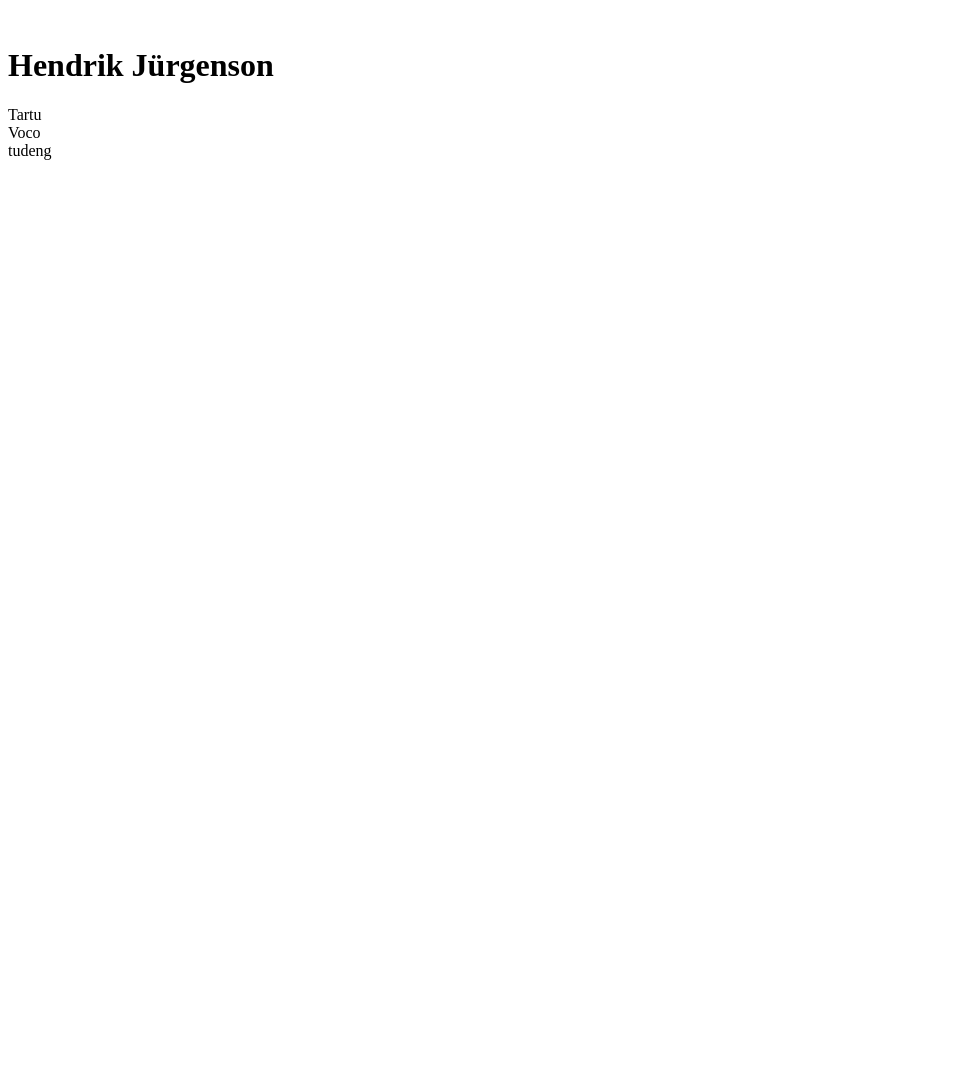
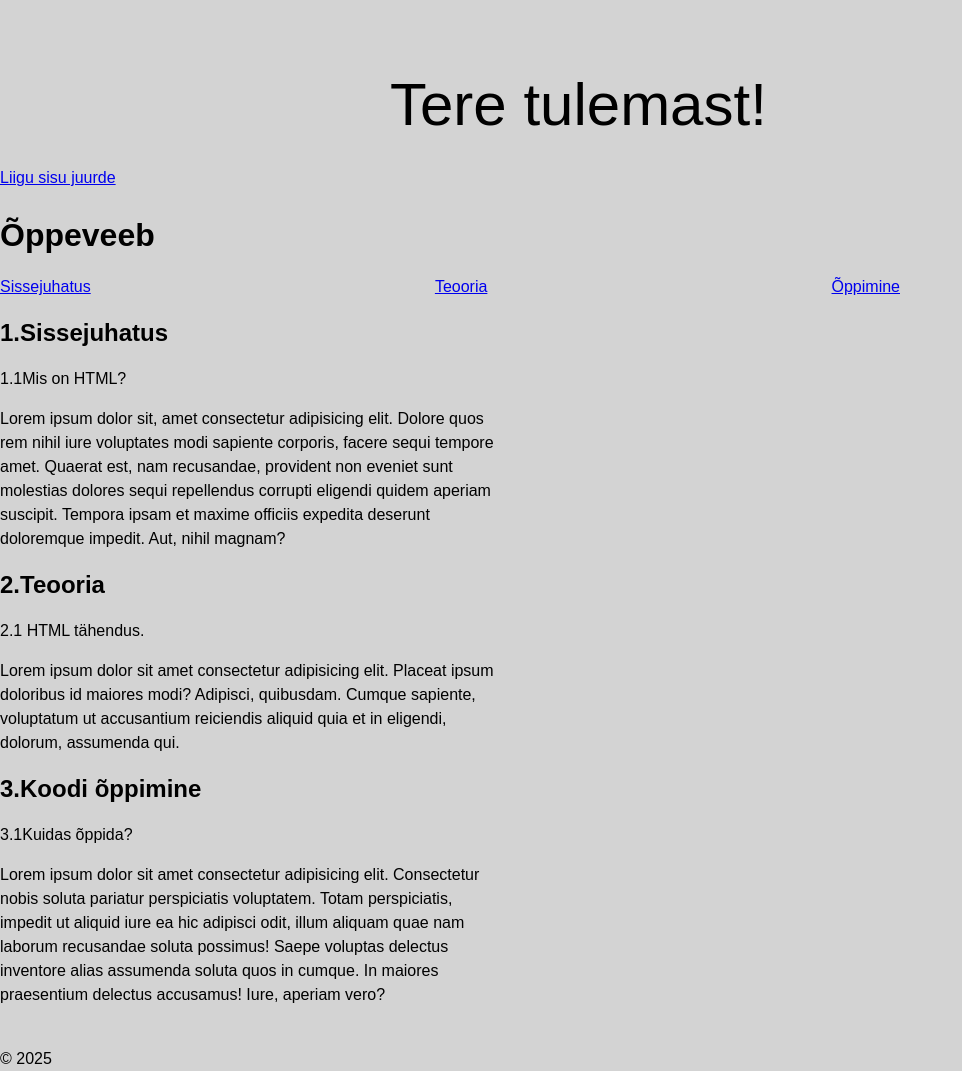
Before and after one commit to Titanic-bq/HTML-CSS-helehelilne-veeb, a plain HTML site: page index.html in a window 1280 px wide. Shown: the whole page, without its empty margins (0-962 px from the left). Before the commit the page ends 800 px from the top, so only its background shows below. Drawn offline with Linux system fonts and the light colour scheme.

Commit message:
added, structure,media,styles,formats

```diff
--- a/css/styles.css
+++ b/css/styles.css
@@ -1,6 +1,51 @@
+body {
+  background-color: lightgrey;
+  margin: auto;
+}
+/* see rida on body jaoks */
+
+#content {
+  font-size: 60px;
+  align-items: center;
+  justify-items: center;
+}
+
+/*Minu veebi värvi sketch võiks olla
+must,valge ning sinine ja kollane,
+liseks see rida on maini jaoks
+*/
+head {
+  font-size: 20px;
+
+}
+/* See rida on headi jaoks*/
+
+header {
+    align-self: center;
+    width: 900px;
+}
+
 p {
-width: 30px;
+  width: 500px;
+
 }
-img {
-width: 130px;
+/*määrab pikkuse*/
+
+body { font-family: Arial, sans-serif; font-size: 16px; line-height: 1.5; }
+h1 { font-size: 2rem; margin-bottom: 1rem; }
+h2 { font-size: 1.5rem; margin: 1rem 0 0.5rem; }
+p { margin-bottom: 1rem; }
+.small { font-size: 0.875rem; color: gray; }
+
+/* tüpograafiasüsteemi lõigud, määrab kõigil teksti suuruse ja stiili*/
+
+button:hover, button:focus {
+outline: 2px solid rgb(255, 230, 4);
+background: rgb(20, 20, 2);
 }
+
+nav {
+   display: flex;
+   justify-content: space-between; /* jaotab elemendid ühtlaselt */
+   align-items: center; /* joondab vertikaalselt keskele */
+}
--- a/index.html
+++ b/index.html
@@ -1,14 +1,41 @@
 <!DOCTYPE html>
-<html>
+<html lang="et"></html>
     <head>
-        <meta>
+        <meta charset="utf-8">
+        <meta name="viewport" content="width=device-width, initial-scale=1">
      <title>Koduleht</title>
      <link rel="stylesheet" href="css/styles.css">
     </head>
     <body>
-        <img src="" alt="">
+
     </body>
+    <main id="content"><p>Tere tulemast!</p></main>
+    <a href="#content" class="skip-link">Liigu sisu juurde</a>
+    <header><h1 class="main-title">Õppeveeb</h1>
+         <nav aria-label="Põhinavigatsioon">
+     <a href="#sissejuhatus">Sissejuhatus</a>
+     <a href="#teooria">Teooria</a>
+     <a href="#koodi õppimine">Õppimine</a>
+  </nav>
+</header>
+<main>
+    <section id="sissejuhatus">
+         <h2>1.Sissejuhatus</h2>
+          <p>1.1Mis on HTML?</p>
+          <p>Lorem ipsum dolor sit, amet consectetur adipisicing elit. Dolore quos rem nihil iure voluptates modi sapiente corporis, facere sequi tempore amet. Quaerat est, nam recusandae, provident non eveniet sunt molestias dolores sequi repellendus corrupti eligendi quidem aperiam suscipit. Tempora ipsam et maxime officiis expedita deserunt doloremque impedit. Aut, nihil magnam?</p>
+    </section>
+  <section id="teooria">
+         <h2>2.Teooria</h2>
+         <p>2.1 HTML tähendus.</p>
+         <p>Lorem ipsum dolor sit amet consectetur adipisicing elit. Placeat ipsum doloribus id maiores modi? Adipisci, quibusdam. Cumque sapiente, voluptatum ut accusantium reiciendis aliquid quia et in eligendi, dolorum, assumenda qui.</p>
+    </section>
+    <section id="koodi õppimine">
+         <h2>3.Koodi õppimine</h2>
+         <p>3.1Kuidas õppida?</p>
+         <p>Lorem ipsum dolor sit amet consectetur adipisicing elit. Consectetur nobis soluta pariatur perspiciatis voluptatem. Totam perspiciatis, impedit ut aliquid iure ea hic adipisci odit, illum aliquam quae nam laborum recusandae soluta possimus! Saepe voluptas delectus inventore alias assumenda soluta quos in cumque. In maiores praesentium delectus accusamus! Iure, aperiam vero?</p>
+    </section>
+
+</main>
     <img src="" alt="">
-    <p> <h1>Hendrik Jürgenson</h1></p>
-    <p>Tartu Voco tudeng</p>
-</html>
+    <footer>© 2025</footer>
+</html
```
